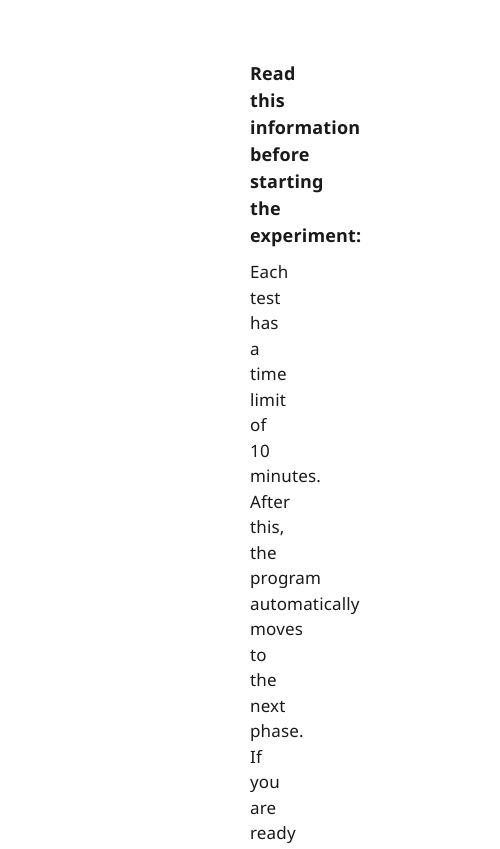
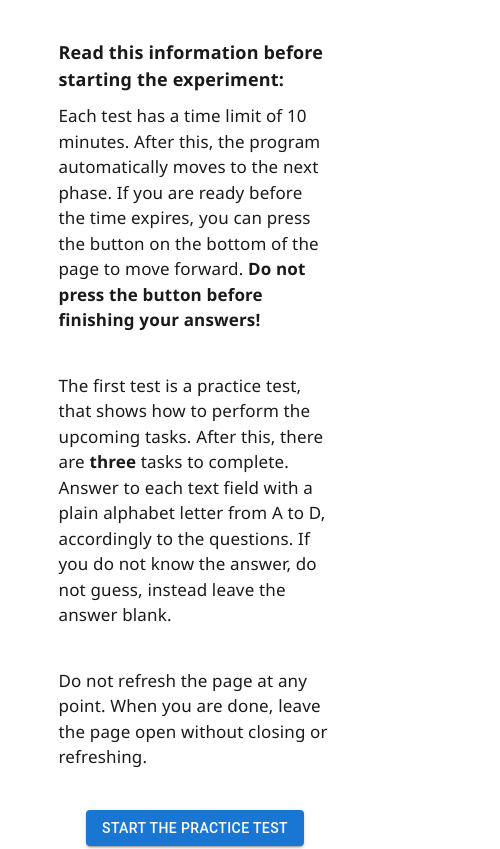
Before and after one commit to lottavilhelmiina/font-types-experimental-study, a React (Create React App) app: page / in a window 390 px wide. Shown: the top 849 px of the page, 500 px wide, since content can reach past the window. Built offline with nearby package versions, Linux system fonts and the light colour scheme; data requests are answered from the project's data file.

Commit message:
Made padding responsive

```diff
--- a/src/App.js
+++ b/src/App.js
@@ -335,7 +335,7 @@ function App() {
 
   return (
     <div className="App">
-      <Box sx={{ padding: "60px 250px" }}>
+      <Box sx={{ padding: "10% 15%" }}>
         {isIntro && <Typography sx={{ textAlign: 'left', fontFamily: 'Segoe UI', fontSize: '18px', fontWeight: 'bold', color: '#1A1A1A', marginBottom: '10px' }}>Read this information before starting the experiment:</Typography>}
         {isIntro && <Typography sx={{ textAlign: 'left', fontFamily: 'Segoe UI', fontSize: '17px', color: '#1A1A1A', marginBottom: '40px' }}>Each test has a time limit of 10 minutes. After this, the program automatically moves to the next phase. If you are ready before the time expires, you can press the button on the bottom of the page to move forward. <b>Do not press the button before finishing your answers!</b></Typography>}
         {isIntro && <Typography sx={{ textAlign: 'left', fontFamily: 'Segoe UI', fontSize: '17px', color: '#1A1A1A', marginBottom: '40px' }}>The first test is a practice test, that shows how to perform the upcoming tasks. After this, there are <b>three</b> tasks to complete. Answer to each text field with a plain alphabet letter from A to D, accordingly to the questions. If you do not know the answer, do not guess, instead leave the answer blank.</Typography>}
```
